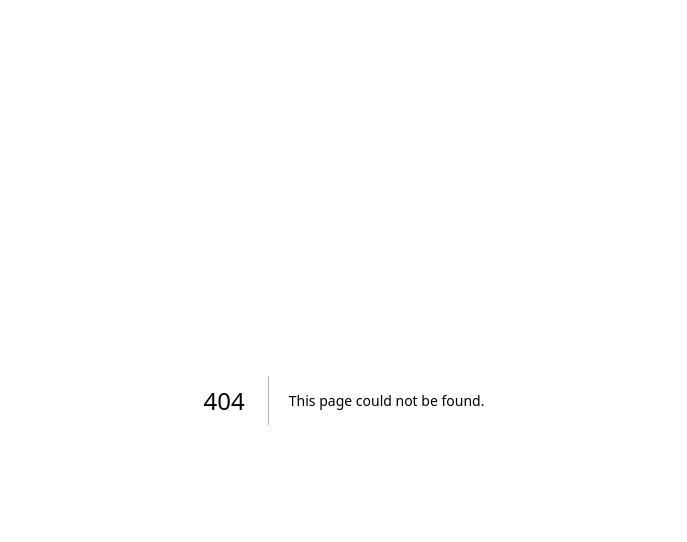
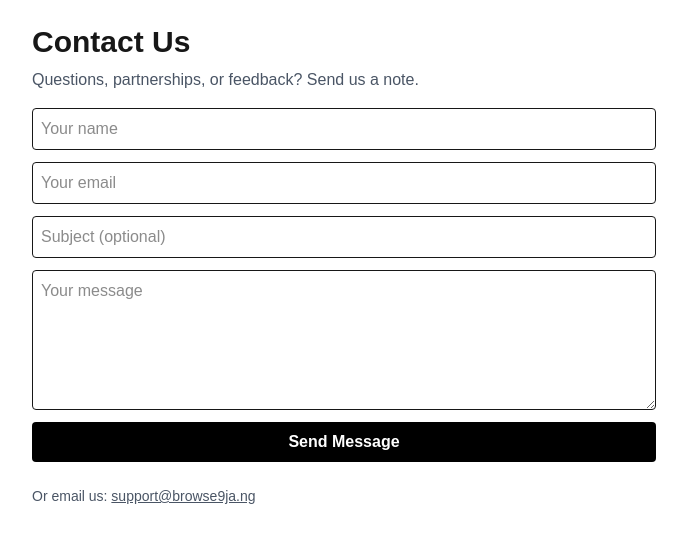
Before and after one commit to browse9jagroup/browse9ja, a Next.js app: page /contact in a window 1280 px wide. Before the commit this address had no page. Shown: the top 542 px of the page, without its empty margins (296-983 px from the left). Built offline with nearby package versions, Linux system fonts and the light colour scheme; no server answers.

Commit message:
Add about, contact, privacy, review-policy, and terms pages

```diff
--- /dev/null
+++ b/pages/about.tsx
@@ -0,0 +1,49 @@
+export default function About() {
+  return (
+    <main className="max-w-4xl mx-auto p-6 space-y-6">
+      <h1 className="text-3xl font-bold">About Browse9ja.ng</h1>
+      <p>
+        Browse9ja is Nigeria’s trusted business directory and reviews platform.
+        We’re starting in Abuja, then scaling nationwide, to help people find
+        verified startups, service providers, hubs, training centers, jobs,
+        grants, and events.
+      </p>
+
+      <section>
+        <h2 className="text-2xl font-semibold">Our Mission</h2>
+        <p>
+          Make it easy to discover legitimate Nigerian businesses and real
+          opportunities—while protecting users with moderation, CAC/SMEDAN
+          verification, and transparent reviews.
+        </p>
+      </section>
+
+      <section>
+        <h2 className="text-2xl font-semibold">How It Works</h2>
+        <ul className="list-disc ml-6 space-y-1">
+          <li>Businesses can be added by owners or community contributors.</li>
+          <li>Our team reviews submissions and verifies details where possible.</li>
+          <li>Users can leave respectful, authentic reviews per our policy.</li>
+        </ul>
+      </section>
+
+      <section>
+        <h2 className="text-2xl font-semibold">Trust & Compliance</h2>
+        <ul className="list-disc ml-6 space-y-1">
+          <li>Data protection aligned with Nigeria’s NDPA 2023.</li>
+          <li>CAC checks via approved KYB vendors for higher-tier verification.</li>
+          <li>Clear Reviews Policy, right-of-reply, and takedowns.</li>
+        </ul>
+      </section>
+
+      <section>
+        <h2 className="text-2xl font-semibold">Get Involved</h2>
+        <ul className="list-disc ml-6 space-y-1">
+          <li><a className="underline" href="/contribute/register">Become a contributor</a> and earn points.</li>
+          <li><a className="underline" href="/submit">Submit your business</a> for review.</li>
+          <li><a className="underline" href="/claim">Claim your profile</a> if it already exists.</li>
+        </ul>
+      </section>
+    </main>
+  );
+}
--- /dev/null
+++ b/pages/contact.tsx
@@ -0,0 +1,86 @@
+import { useState } from "react";
+import { supabase } from "../lib/supabaseClient";
+
+export default function Contact() {
+  const [form, setForm] = useState({ name: "", email: "", subject: "", message: "" });
+  const [ok, setOk] = useState<string>("");
+  const [err, setErr] = useState<string>("");
+
+  const onChange = (k: string, v: string) => setForm({ ...form, [k]: v });
+
+  const onSubmit = async (e: React.FormEvent) => {
+    e.preventDefault();
+    setOk(""); setErr("");
+
+    // Basic validation
+    if (!form.name.trim() || !form.email.trim() || !form.message.trim()) {
+      setErr("Please fill in your name, email, and message.");
+      return;
+    }
+
+    const { error } = await supabase.from("contact_messages").insert([{
+      name: form.name.trim(),
+      email: form.email.trim(),
+      subject: form.subject?.trim() || null,
+      message: form.message.trim(),
+    }]);
+
+    if (error) setErr(error.message);
+    else {
+      setOk("Thanks! We received your message and will reply soon.");
+      setForm({ name: "", email: "", subject: "", message: "" });
+    }
+  };
+
+  return (
+    <main className="max-w-2xl mx-auto p-6">
+      <h1 className="text-3xl font-bold mb-2">Contact Us</h1>
+      <p className="text-gray-600 mb-4">
+        Questions, partnerships, or feedback? Send us a note.
+      </p>
+
+      <form onSubmit={onSubmit} className="grid gap-3">
+        <input
+          className="border rounded p-2"
+          placeholder="Your name"
+          value={form.name}
+          onChange={(e) => onChange("name", e.target.value)}
+          required
+        />
+        <input
+          className="border rounded p-2"
+          placeholder="Your email"
+          type="email"
+          value={form.email}
+          onChange={(e) => onChange("email", e.target.value)}
+          required
+        />
+        <input
+          className="border rounded p-2"
+          placeholder="Subject (optional)"
+          value={form.subject}
+          onChange={(e) => onChange("subject", e.target.value)}
+        />
+        <textarea
+          className="border rounded p-2 min-h-[140px]"
+          placeholder="Your message"
+          value={form.message}
+          onChange={(e) => onChange("message", e.target.value)}
+          required
+        />
+
+        <button type="submit" className="bg-black text-white font-semibold rounded p-2">
+          Send Message
+        </button>
+      </form>
+
+      {ok && <p className="text-green-700 mt-3">{ok}</p>}
+      {err && <p className="text-red-700 mt-3">⚠️ {err}</p>}
+
+      <div className="mt-6 text-sm text-gray-600">
+        Or email us:{" "}
+        <a className="underline" href="mailto:support@browse9ja.ng">support@browse9ja.ng</a>
+      </div>
+    </main>
+  );
+}
--- /dev/null
+++ b/pages/privacy.tsx
@@ -0,0 +1,46 @@
+export default function Terms() {
+  return (
+    <main className="max-w-3xl mx-auto p-6 space-y-4">
+      <h1 className="text-3xl font-bold">Terms of Use — Browse9ja.ng</h1>
+      <p>Last updated: August 2025</p>
+
+      <p>
+        By using Browse9ja, you agree to these Terms. If you do not agree, please do not use the site.
+      </p>
+
+      <h2 className="text-xl font-semibold mt-6">Acceptable use</h2>
+      <ul className="list-disc ml-6 space-y-1">
+        <li>Provide accurate information when submitting or claiming a business.</li>
+        <li>Do not post defamatory, fraudulent, or illegal content.</li>
+        <li>Do not spam, scrape without permission, or attempt to breach security.</li>
+      </ul>
+
+      <h2 className="text-xl font-semibold mt-6">Our role</h2>
+      <p>
+        Browse9ja is a directory and reviews platform. We moderate content but cannot guarantee
+        the accuracy or completeness of listings or reviews.
+      </p>
+
+      <h2 className="text-xl font-semibold mt-6">Reviews & takedowns</h2>
+      <p>
+        Reviews must follow our <a className="underline" href="/reviews-policy">Reviews Policy</a>.
+        We may remove content that violates our policies or the law.
+      </p>
+
+      <h2 className="text-xl font-semibold mt-6">Liability</h2>
+      <p>
+        To the extent permitted by law, Browse9ja is not liable for any loss arising from reliance
+        on listings, reviews, or third-party links.
+      </p>
+
+      <h2 className="text-xl font-semibold mt-6">Changes</h2>
+      <p>
+        We may update these Terms at any time. Continued use after changes means you accept the updated Terms.
+      </p>
+
+      <p>
+        Contact: <a className="underline" href="mailto:support@browse9ja.ng">support@browse9ja.ng</a>
+      </p>
+    </main>
+  );
+}
--- /dev/null
+++ b/pages/reviews-policy.tsx
@@ -0,0 +1,34 @@
+export default function ReviewsPolicy() {
+  return (
+    <main className="max-w-3xl mx-auto p-6 space-y-4">
+      <h1 className="text-3xl font-bold">Reviews Policy — Browse9ja.ng</h1>
+      <p>Last updated: August 2025</p>
+
+      <h2 className="text-xl font-semibold mt-6">Principles</h2>
+      <ul className="list-disc ml-6 space-y-1">
+        <li>Reviews must reflect real experiences. Be honest and respectful.</li>
+        <li>Disclose conflicts of interest (employees, agents, competitors).</li>
+        <li>No hate speech, threats, harassment, or doxxing.</li>
+      </ul>
+
+      <h2 className="text-xl font-semibold mt-6">Moderation</h2>
+      <ul className="list-disc ml-6 space-y-1">
+        <li>We use automated filters and human review.</li>
+        <li>Content may be hidden while under review.</li>
+        <li>Businesses have a right of reply; we process valid takedown requests.</li>
+      </ul>
+
+      <h2 className="text-xl font-semibold mt-6">Evidence</h2>
+      <p>
+        For disputes, we may request proof of service or engagement (e.g., invoice or job ID).
+      </p>
+
+      <h2 className="text-xl font-semibold mt-6">Enforcement</h2>
+      <p>
+        We may remove reviews or suspend accounts that break this policy or applicable law.
+        Appeals can be sent to{" "}
+        <a className="underline" href="mailto:moderation@browse9ja.ng">moderation@browse9ja.ng</a>.
+      </p>
+    </main>
+  );
+}
--- /dev/null
+++ b/pages/terms.tsx
@@ -0,0 +1,8 @@
+export default function Terms() {
+  return (
+    <main className="max-w-3xl mx-auto p-6">
+      <h1 className="text-3xl font-bold mb-4">Terms of Use</h1>
+      <p>By using Browse9ja, you agree to submit truthful information and follow our policies.</p>
+    </main>
+  );
+}
```
